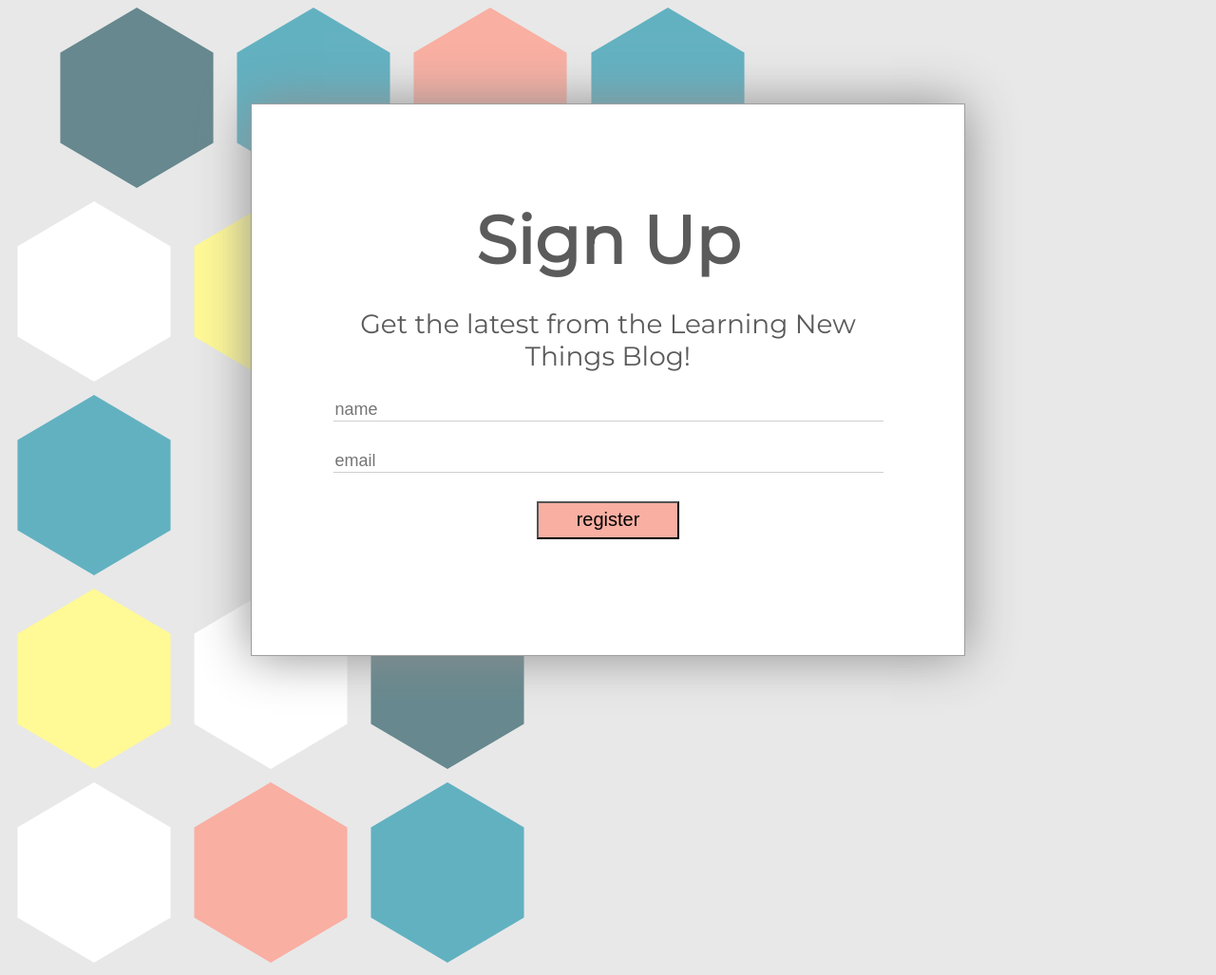
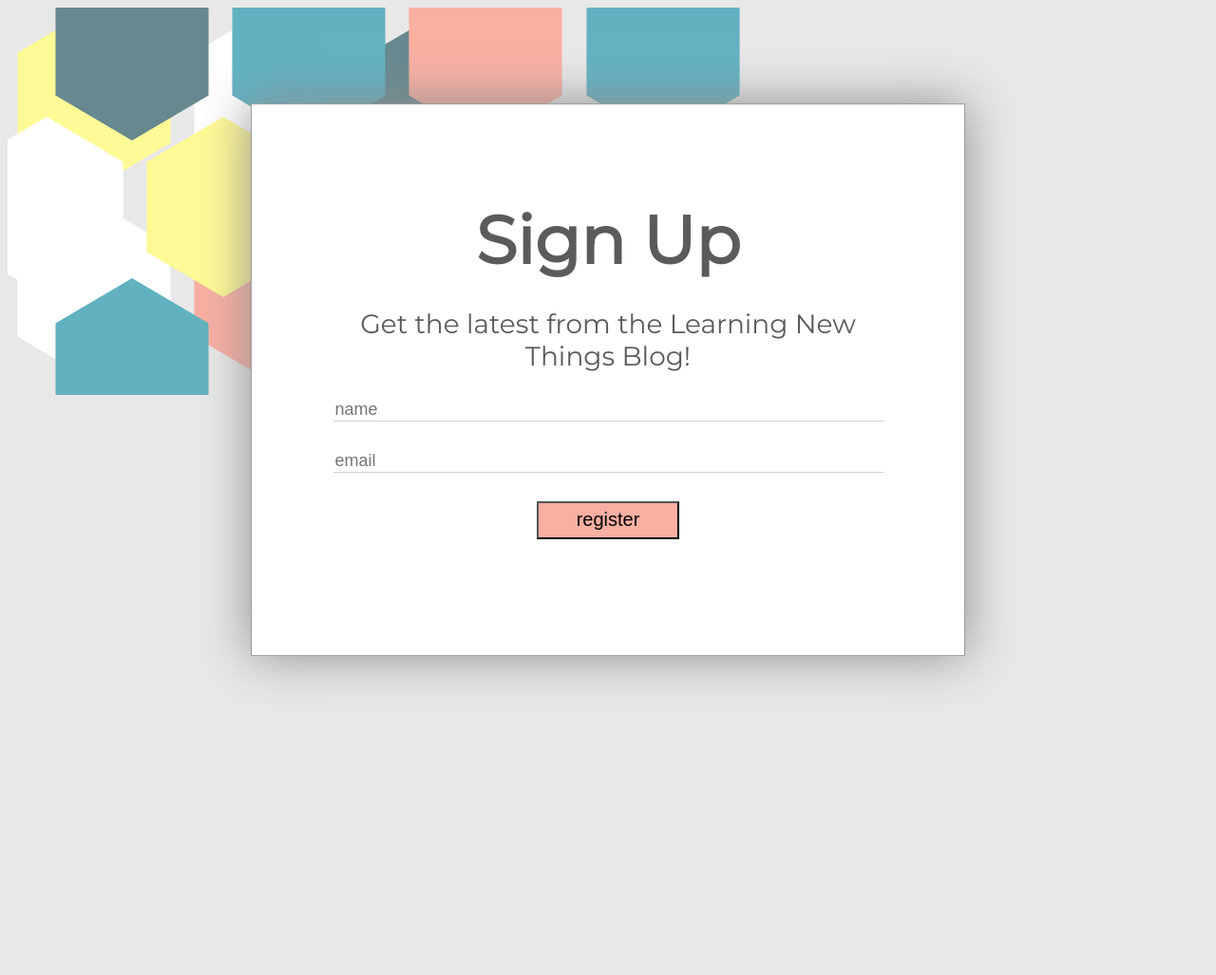
Before and after one commit to stacietaylorcima/generic_signup_page, a website: page index.html in a window 1280 px wide. Shown: the whole page at 95% size. After the commit the page ends 800 px from the top, so only its background shows below. Drawn offline with Linux system fonts and the light colour scheme.

Commit message:
style hexagons with absolute position and top and left values

```diff
--- a/index.html
+++ b/index.html
@@ -7,7 +7,7 @@
     <link rel="stylesheet" href="styles.css">
   </head>
   <body>
-
+    <div class="outer">
       <div class="hex-line-1">
         <img src="images/hexagon-dark.svg" class="hex">
         <img src="images/hexagon-aqua.svg" class="hex">
@@ -33,7 +33,7 @@
         <img src="images/hexagon-pink.svg" class="hex">
         <img src="images/hexagon-aqua.svg" class="hex">
       </div>
-
+    </div>
     <div class="signup">
     <h2>Sign Up</h2>
       <p>Get the latest from the Learning New Things Blog!</p>
--- a/styles.css
+++ b/styles.css
@@ -53,22 +53,37 @@ button {
   height: 40px;
 }
 
+.outer {
+  overflow: hidden;
+  position: relative;
+}
+
 .hex {
   margin: 0 10px 0 10px;
 }
 
 .hex-line-1 {
-  margin-left: 45px;
+  position: absolute;
+  top: -50px;
+  left: 40px;
 }
 
 .hex-line-2 {
+  position: absolute;
+  top: 115px;
+  left: -50px;
 }
 
 .hex-line-3 {
+  position: absolute;
+  top: 285px;
+  left: 40px;
 }
 
 .hex-line-4 {
+
 }
 
 .hex-line-5 {
+
 }
```
Also changed, not shown: images/color_background.jpg (added). Lines whose indentation alone changed are shown as unchanged.
